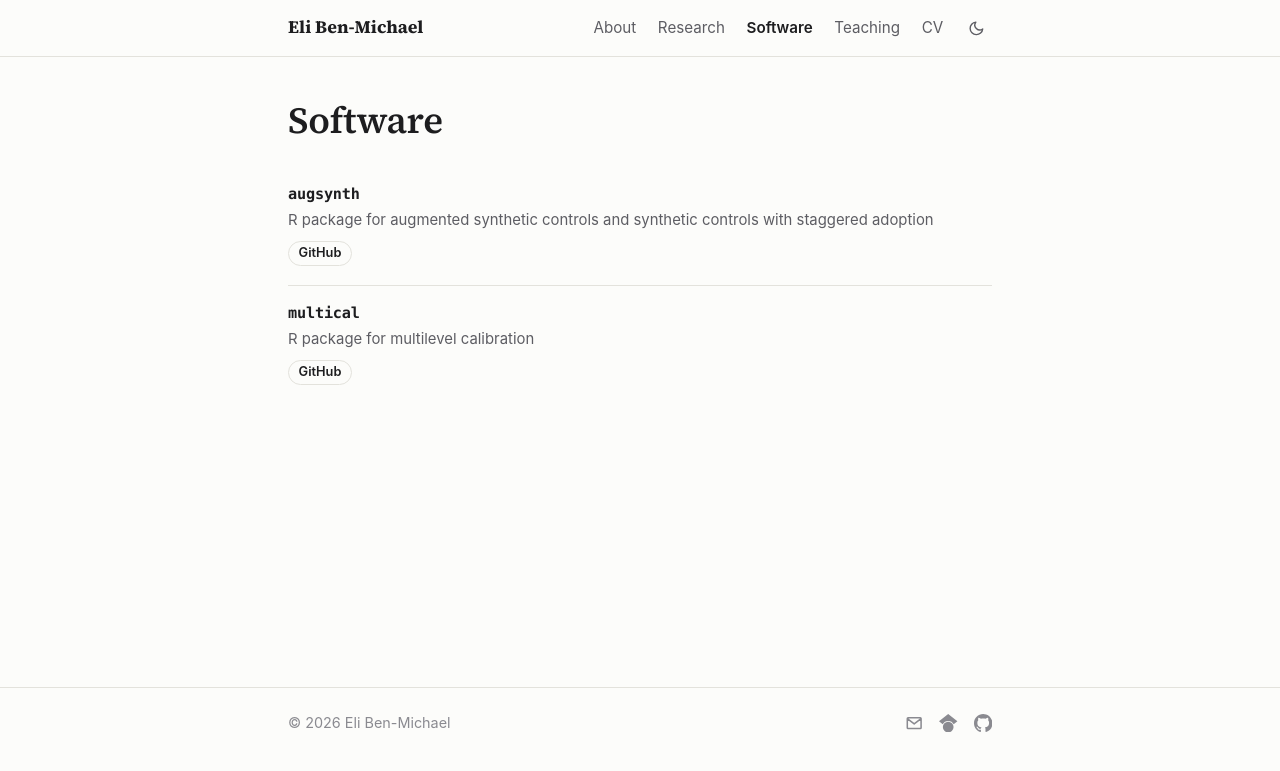
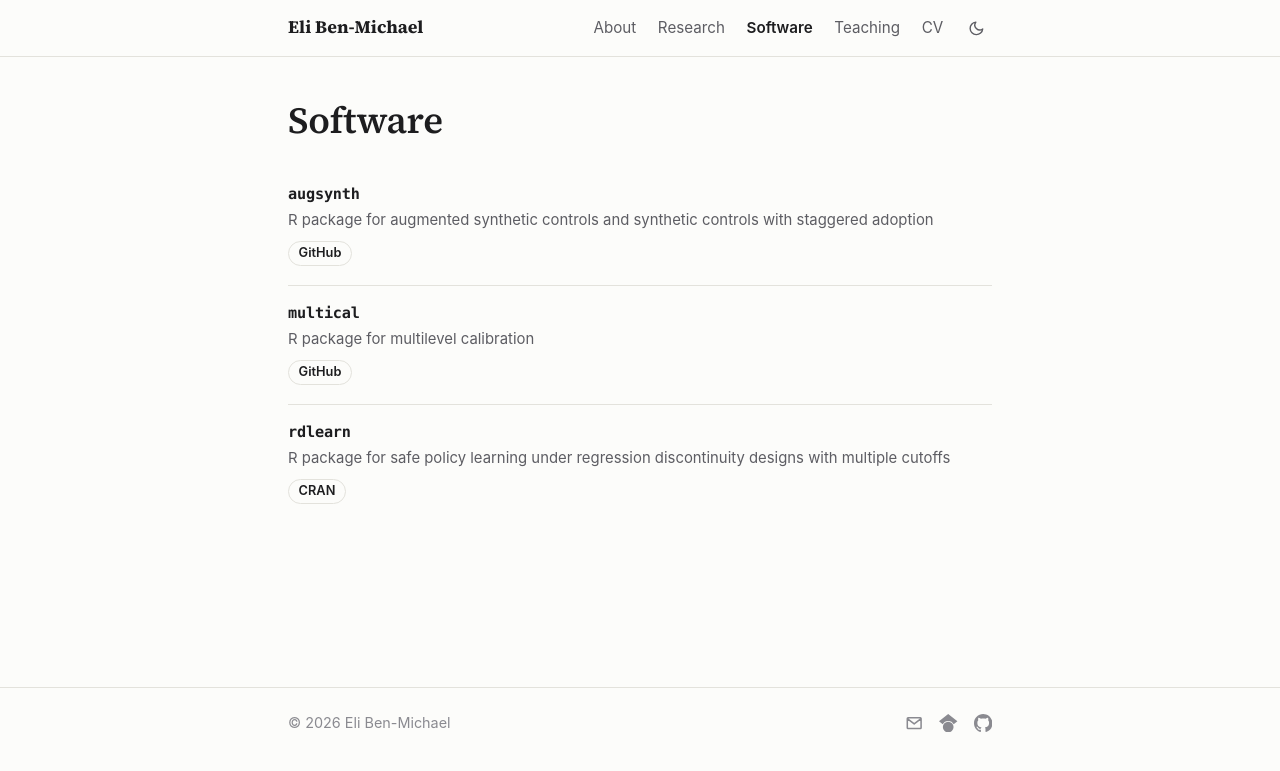
Before and after one commit to ebenmichael/ebenmichael.github.io, a Jekyll site: the page built from software.html, in a window 1280 px wide. Shown: the top 771 px of the page. Built offline with Jekyll 4.4.1, drawn with Linux system fonts in a browser that asks for light colours.

Commit message:
R package link

```diff
--- a/_data/software.yml
+++ b/_data/software.yml
@@ -4,3 +4,6 @@
 - name: multical
   description: R package for multilevel calibration
   url: https://github.com/ebenmichael/multical
+- name: rdlearn
+  description: R package for  safe policy learning under regression discontinuity designs with multiple cutoffs
+  url: https://cran.r-project.org/web/packages/rdlearn/index.html
--- a/software.html
+++ b/software.html
@@ -7,7 +7,10 @@ permalink: /software/
   <li class="paper">
     <h3 class="paper-title"><a href="{{ sw.url }}"><code>{{ sw.name }}</code></a></h3>
     <p class="paper-venue">{{ sw.description }}</p>
-    <div class="paper-actions"><a class="pill" href="{{ sw.url }}">GitHub</a></div>
+    {%- if sw.label %}{% assign label = sw.label %}
+    {%- elsif sw.url contains "cran.r-project.org" %}{% assign label = "CRAN" %}
+    {%- else %}{% assign label = "GitHub" %}{% endif %}
+    <div class="paper-actions"><a class="pill" href="{{ sw.url }}">{{ label }}</a></div>
   </li>
   {%- endfor %}
 </ol>
```
